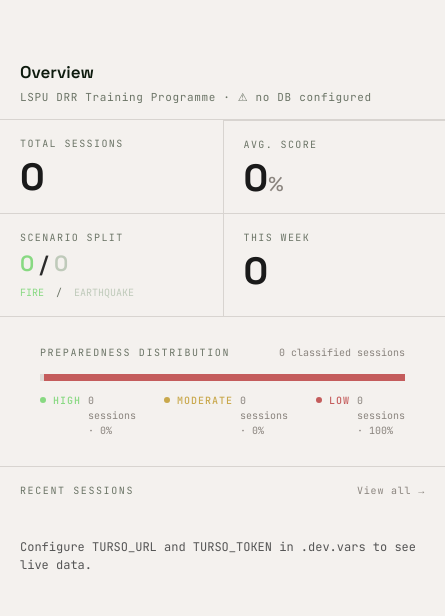
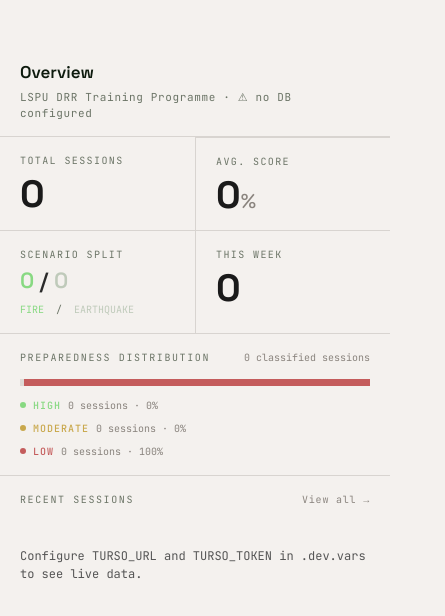
Before and after one commit to Necookie/BERONG_SMP_WEB, an Astro site in the folder apps/dashboard/: page / in a window 390 px wide. Shown: the whole page, 445 px wide, since content can reach past the window. Built offline with nearby package versions, Linux system fonts and the light colour scheme; Astro itself is replaced by a stand-in of ours.

Commit message:
fix(dashboard): dist-legend flex-wrap + column stack on mobile, responsive dist-section padding

```diff
--- a/apps/dashboard/src/styles/global.css
+++ b/apps/dashboard/src/styles/global.css
@@ -397,11 +397,25 @@ td {
   flex-shrink: 0;
 }
 
+@media (max-width: 1024px) {
+  .dist-section {
+    padding: 22px 28px;
+  }
+}
+
+@media (max-width: 600px) {
+  .dist-section {
+    padding: 16px 20px;
+  }
+}
+
 .dist-head {
   display: flex;
   justify-content: space-between;
   align-items: baseline;
   margin-bottom: 14px;
+  flex-wrap: wrap;
+  gap: 6px;
 }
 
 .section-label {
@@ -434,6 +448,15 @@ td {
   display: flex;
   gap: 28px;
   margin-top: 12px;
+  flex-wrap: wrap;
+  row-gap: 8px;
+}
+
+@media (max-width: 480px) {
+  .dist-legend {
+    flex-direction: column;
+    gap: 8px;
+  }
 }
 
 .dist-leg-item {
```
